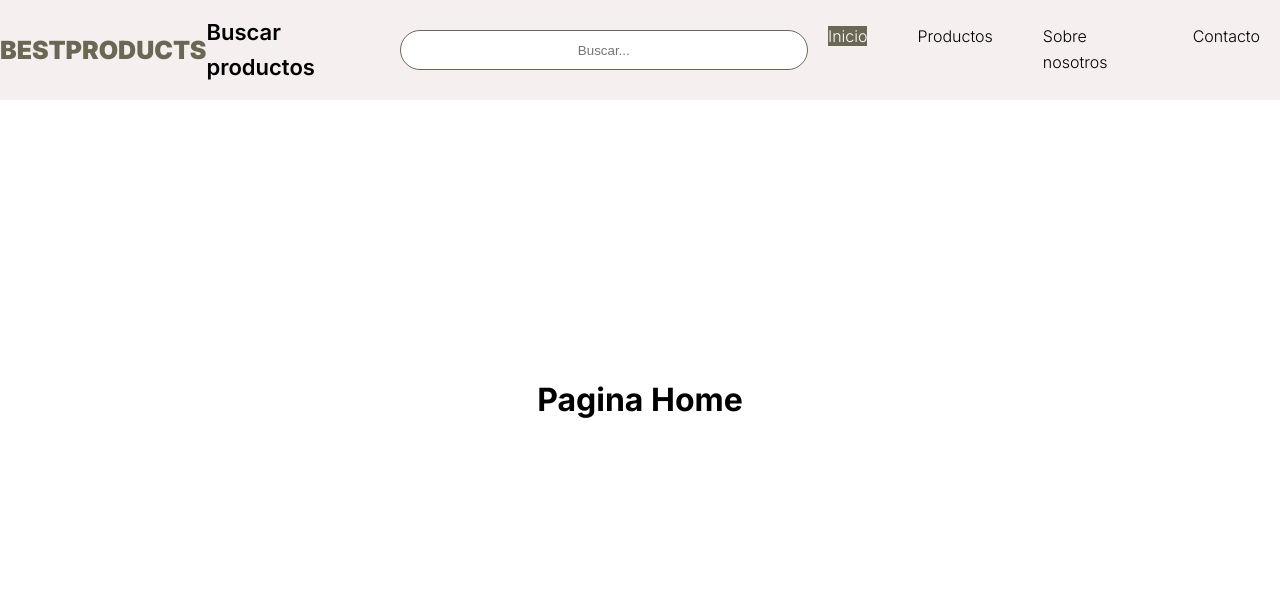
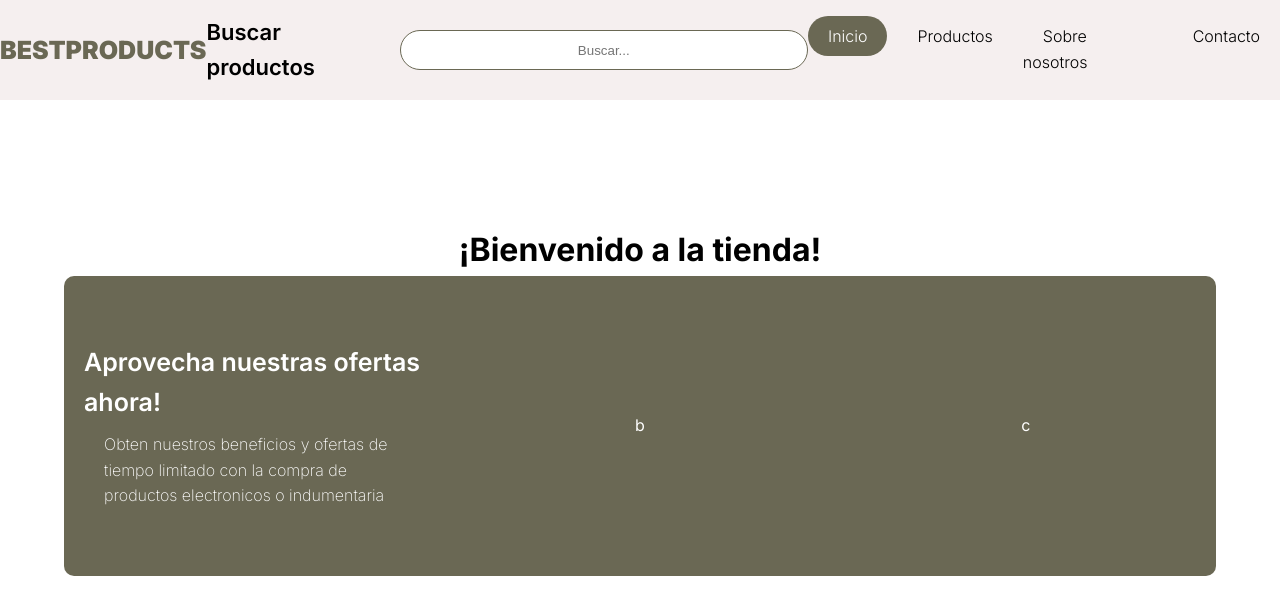
Before and after one commit to VazquezLD/entrega-react, a React (Vite) app: page / in a window 1280 px wide. Shown: the top 614 px of the page. Built offline with nearby package versions, Linux system fonts and the light colour scheme.

Commit message:
inicio de hero y estilos

```diff
--- a/src/components/Layout.css
+++ b/src/components/Layout.css
@@ -23,15 +23,16 @@
     gap: 10px;
 }
 
-.navbarLink{
+.navbarLink {
   padding: 10px 20px;
   border-radius: 25px;
   transition: all 0.3s ease;
   font-weight: 300;
+  color: black;
+  text-decoration: none;
 }
 
-.active{
-
+.navbarLink.active {
   background-color: #6a6854;
   color: white;
 }
--- a/src/components/Navbar.jsx
+++ b/src/components/Navbar.jsx
@@ -11,10 +11,10 @@ export const Navbar = () => {
             <span className="navbarBrand">BESTPRODUCTS</span>
             <InputProduct/>
             <ul className="navbarLinks">
-                <li className="navbarLink"><NavLink to='/'>Inicio</NavLink></li>
-                <li className="navbarLink"><NavLink  to='/products'>Productos</NavLink></li>
-                <li className="navbarLink" ><NavLink to='/about'>Sobre nosotros</NavLink></li>
-                <li className="navbarLink"><NavLink  to='/contact'>Contacto</NavLink></li>
+                <li><NavLink to='/' className={({ isActive }) => isActive ? "navbarLink active" : "navbarLink"}>Inicio</NavLink></li>
+                <li><NavLink  to='/products' className={({ isActive }) => isActive ? "navbarLink active" : "navbarLink"}>Productos</NavLink></li>
+                <li><NavLink to='/about' className={({ isActive }) => isActive ? "navbarLink active" : "navbarLink"}>Sobre nosotros</NavLink></li>
+                <li><NavLink  to='/contact' className={({ isActive }) => isActive ? "navbarLink active" : "navbarLink"}>Contacto</NavLink></li>
             </ul>
         </nav>
     )
--- a/src/pages/home/Home.css
+++ b/src/pages/home/Home.css
@@ -3,6 +3,40 @@
     background-color: white;
     width: 100vw;
     display: flex;
+    flex-direction: column;
     align-items: center;
     justify-content: center;
 }
+
+.heroContainer{
+    background-color: #6a6854;
+    width: 90%;
+    height: 300px;
+    border-radius: 10px;
+    display: flex;
+    flex-direction: row;
+    justify-content: space-between;
+    align-items: center;
+}
+
+.heroItem{
+    display: flex;
+    justify-content: center;
+    flex-direction: column;
+    width: 33%;
+    height: 100%;
+    align-items: center;
+    padding: 20px;
+    color: white;
+    gap: 10px;
+}
+
+.heroItemSpan{
+    font-size: 25px;
+    font-weight: 600;
+}
+
+.heroItemP{
+    max-width: 300px;
+    font-weight: 200;
+}
--- a/src/pages/home/Home.jsx
+++ b/src/pages/home/Home.jsx
@@ -4,7 +4,19 @@ import './Home.css'
 export const Home = () => {
     return(
         <div className="homeContainer">
-            <h1>Pagina Home</h1>
+            <h1>¡Bienvenido a la tienda!</h1>
+            <div className="heroContainer">
+                <div className="heroItem">
+
+                    <span className="heroItemSpan">Aprovecha nuestras ofertas ahora!</span>
+                    <p className="heroItemP">
+                        Obten nuestros beneficios y ofertas de tiempo limitado con la compra de productos electronicos
+                        o indumentaria
+                    </p>
+                </div>
+                <div className="heroItem">b</div>
+                <div className="heroItem">c</div>
+            </div>
         </div>
     )
 }
```
Lines whose indentation alone changed are shown as unchanged.
